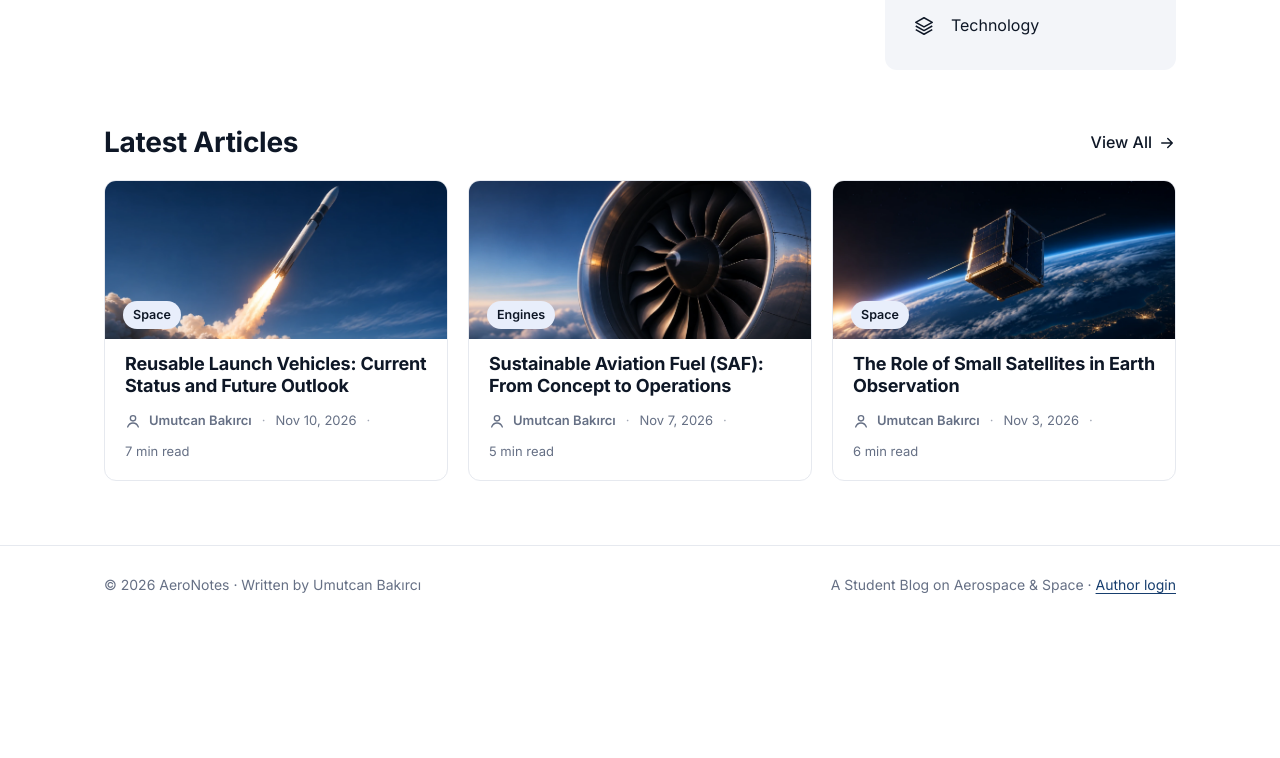
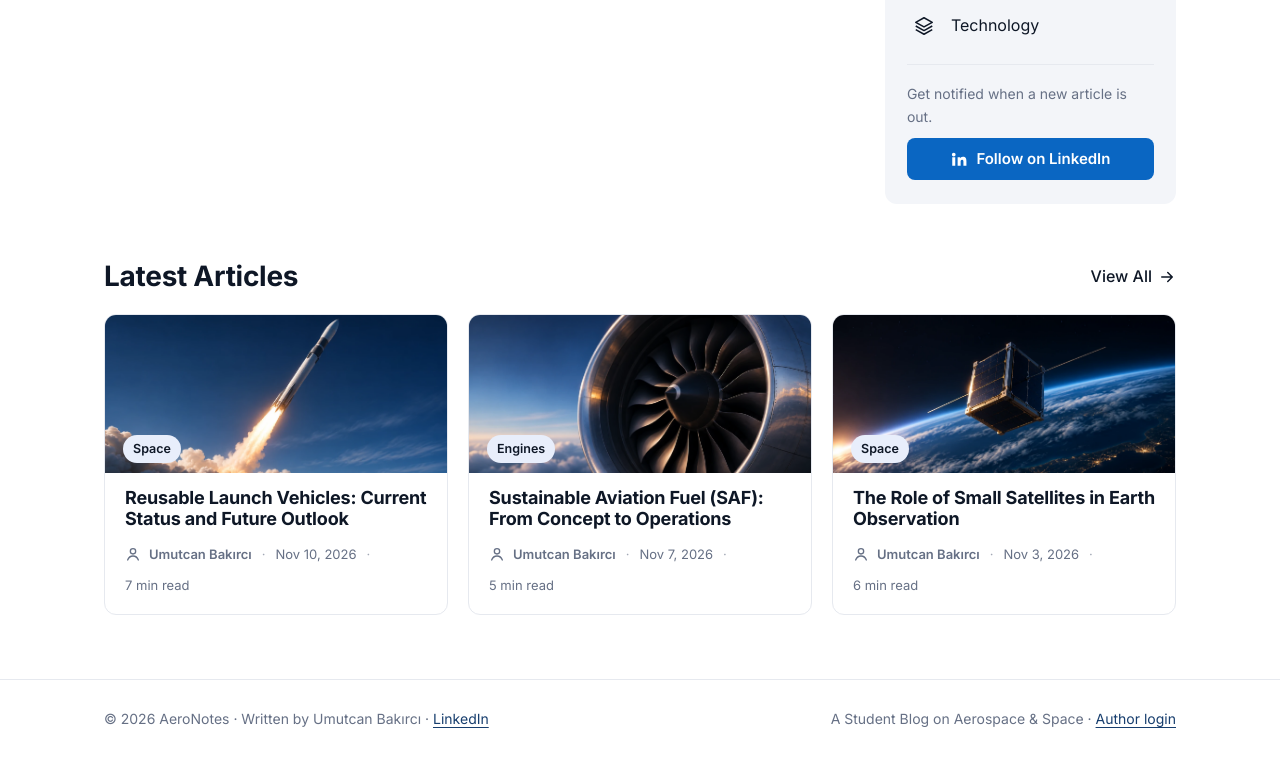
Before and after one commit to umut190316/aeronotes, a plain HTML site: page index.html in a window 1280 px wide. Shown: the part 411-1169 px from the top of the page. Before the commit the page ends 1035 px from the top, so only its background shows below. Drawn offline with Linux system fonts and the light colour scheme.

Commit message:
Add Follow on LinkedIn button (sidebar, article end, footer)
Co-Authored-By: Claude Opus 5.5 <noreply@anthropic.com>
Claude-Session: https://claude.ai/code/session_01AjPRyNwavLPhsqcw2v1fcL

```diff
--- a/css/style.css
+++ b/css/style.css
@@ -360,3 +360,11 @@ img.about-avatar.photo { object-fit: cover; object-position: 40% 25%; display: b
 .tb-select { font: inherit; font-size: 14px; border: 1px solid var(--line); background: #fff; border-radius: 6px; padding: 5px 6px; color: var(--ink); cursor: pointer; }
 .tb-font { max-width: 170px; }
 .tb-size { width: 72px; text-align: center; }
+
+/* Follow on LinkedIn */
+.follow-box { margin-top: 18px; padding-top: 18px; border-top: 1px solid var(--line); }
+.follow-box p { color: var(--muted); font-size: 14px; margin: 0 0 10px; }
+.btn-li { background: #0a66c2; width: 100%; justify-content: center; }
+.btn-li:hover { background: #004182; }
+.btn-li svg { width: 18px; height: 18px; }
+.share + .follow-box { max-width: 420px; }
--- a/index.html
+++ b/index.html
@@ -20,6 +20,7 @@
     <aside class="panel">
       <h3>Categories</h3>
       <ul class="cat-list" id="categories"></ul>
+      <div id="follow"></div>
     </aside>
   </section>
   <section>
--- a/js/main.js
+++ b/js/main.js
@@ -180,8 +180,14 @@
       </div></div>`;
   }
 
+  function followBox() {
+    if (!SITE.linkedin) return "";
+    return `<div class="follow-box"><p>Get notified when a new article is out.</p>
+      <a class="btn btn-li" href="${esc(SITE.linkedin)}" target="_blank" rel="noopener"><svg viewBox="0 0 24 24" fill="currentColor" aria-hidden="true"><path d="M4.98 3.5a2.5 2.5 0 1 1 0 5 2.5 2.5 0 0 1 0-5ZM3 9.5h4V21H3V9.5Zm6.5 0h3.8v1.6h.06c.53-1 1.83-2.06 3.77-2.06 4.03 0 4.77 2.65 4.77 6.1V21h-4v-5.2c0-1.24-.02-2.84-1.73-2.84-1.73 0-2 1.35-2 2.75V21h-4V9.5Z"/></svg><span>Follow on LinkedIn</span></a></div>`;
+  }
+
   function footer() {
-    return `<div class="container"><span>© ${new Date().getFullYear()} ${esc(SITE.name)} · Written by ${esc(SITE.author)}</span>
+    return `<div class="container"><span>© ${new Date().getFullYear()} ${esc(SITE.name)} · Written by ${esc(SITE.author)}${SITE.linkedin ? ` · <a href="${esc(SITE.linkedin)}" target="_blank" rel="noopener">LinkedIn</a>` : ""}</span>
       <span>${esc(SITE.tagline)}${auth.on ? "" : ' · <a href="login.html">Author login</a>'}</span></div>`;
   }
 
@@ -362,6 +368,7 @@
         <img src="${esc(featured.cover)}" alt="">
         <div class="hero-body"><span class="chip">${esc(featured.tag || featured.category)}</span>
         <h1>${esc(featured.title)}</h1><p>${esc(featured.excerpt)}</p>${meta(featured, true)}</div></a>`;
+      if ($("#follow")) $("#follow").innerHTML = followBox();
       $("#categories").innerHTML = CATEGORIES.map((c) => {
         const n = POSTS.filter((p) => p.category === c).length;
         return `<li><a href="articles.html?category=${encodeURIComponent(c)}">${ICONS[c] || ""}<span>${esc(c)}</span><span class="count">${n || ""}</span></a></li>`;
@@ -410,6 +417,7 @@
           <a href="https://www.facebook.com/sharer/sharer.php?u=${enc(shareUrl)}" target="_blank" rel="noopener">Facebook</a>
           ${navigator.share ? `<button type="button" id="nativeShare">${ICONS.share} More…</button>` : ""}
         </div>
+        ${followBox()}
         <nav class="post-nav">${older ? `<a class="link-arrow" href="post.html?id=${encodeURIComponent(older.id)}">${ICONS.arrowLeft} Older</a>` : "<span></span>"}
         ${newer ? `<a class="link-arrow" href="post.html?id=${encodeURIComponent(newer.id)}">Newer ${ICONS.arrow}</a>` : "<span></span>"}</nav>
         <section class="comments" id="comments">
--- a/js/posts.js
+++ b/js/posts.js
@@ -10,6 +10,7 @@ const SITE = {
   tagline: "A Student Blog on Aerospace & Space",
   author: "Umutcan Bakırcı",
   avatar: "assets/profile.webp", // profil fotoğrafı
+  linkedin: "https://www.linkedin.com/in/umutcanbak05", // "Follow" butonları
   repo: "umut190316/aeronotes" // örn: "kullaniciadi/aeronotes" — Write sayfasındaki GitHub düzenleme linki için
 };
 
```
